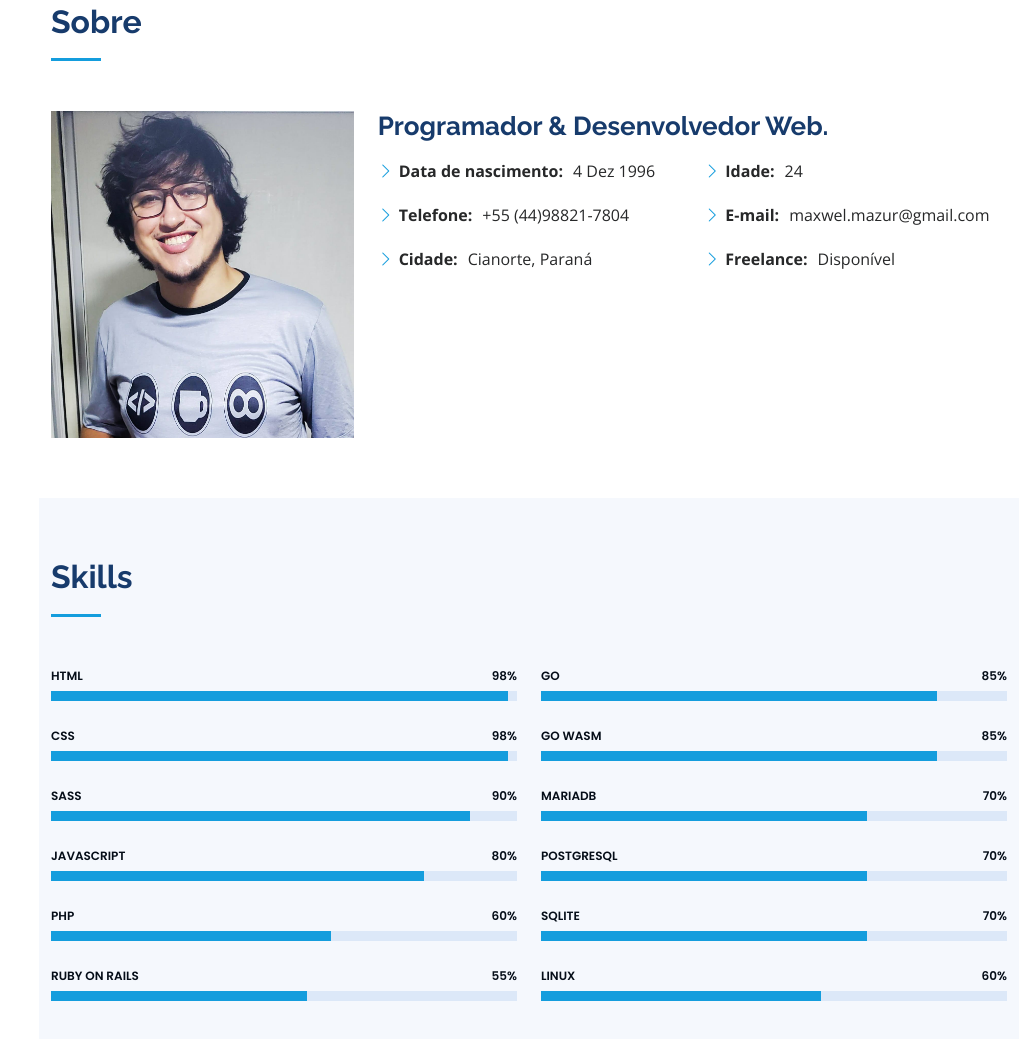
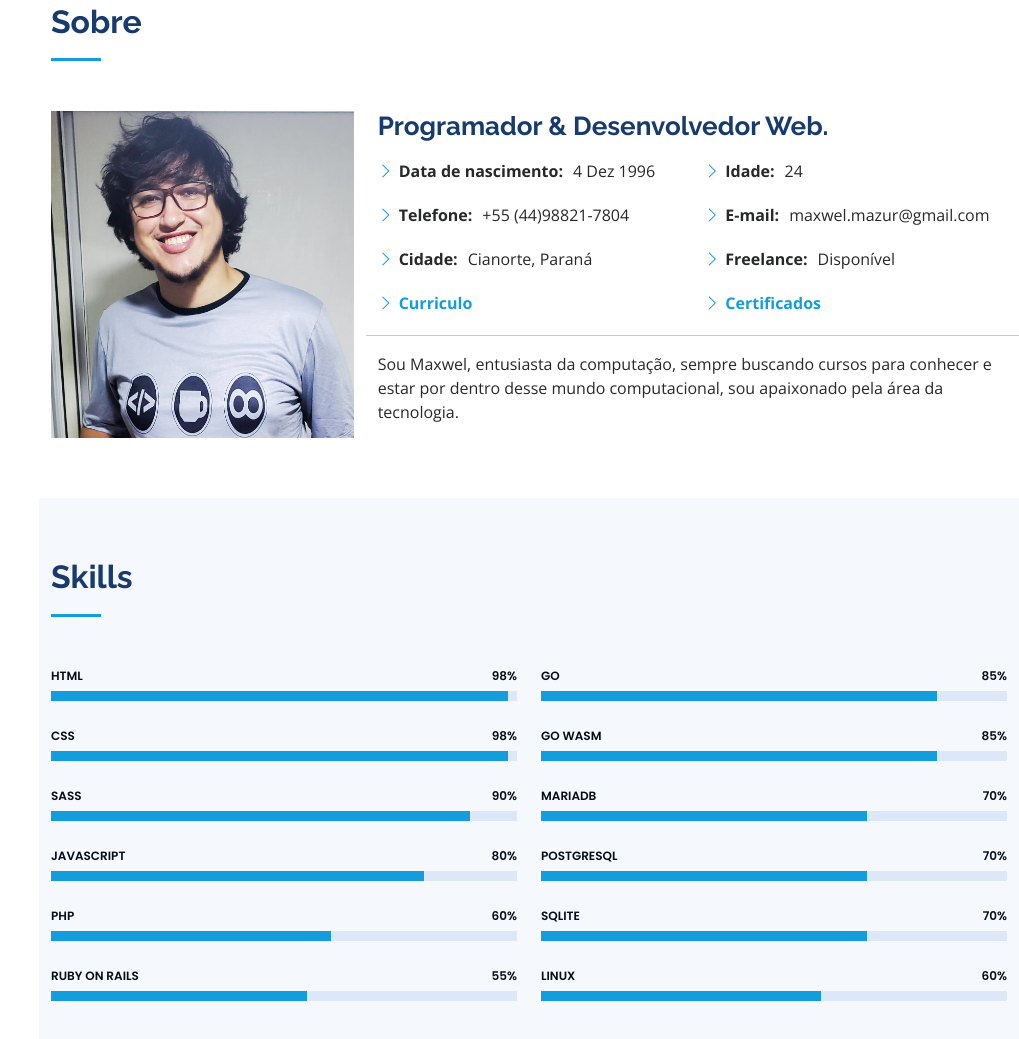
Before and after one commit to MaxwelMazur/portifolio.github.io, a plain HTML site: page index.html in a window 1280 px wide. Shown: the part 857-1896 px from the top of the page, without its empty margins (261-1280 px from the left). Drawn offline with nearby package versions, Linux system fonts and the light colour scheme.

Commit message:
Update index.html

```diff
--- a/index.html
+++ b/index.html
@@ -5,7 +5,7 @@
   <meta charset="utf-8">
   <meta content="width=device-width, initial-scale=1.0" name="viewport">
 
-  <title>Portfólio - Maxwel</title>
+  <title>Portfolio - Maxwel</title>
   <meta content="" name="description">
   <meta content="" name="keywords">
 
@@ -114,6 +114,27 @@
                   <li><i class="bi bi-chevron-right"></i> <strong>Freelance:</strong> <span>Disponível</span></li>
                 </ul>
               </div>
+
+              <div class="col-lg-6">
+                <ul>
+                  <li><i class="bi bi-chevron-right"></i> <strong><a target="_blank"
+                        href="./assets/curriculo/cv-maxwel.pdf">Curriculo</a></strong></li>
+                </ul>
+              </div>
+
+              <div class="col-lg-6">
+                <ul>
+                  <li><i class="bi bi-chevron-right"></i> <strong><a target="_blank"
+                        href="https://cursos.alura.com.br/user/maxwel-mazur/fullCertificate/4a1ddaf666696725cb43971d2b376371">Certificados</a></strong></li>
+                </ul>
+              </div>
+
+              <hr>
+
+              <div class="col-lg-12">
+                Sou Maxwel, entusiasta da computação, sempre buscando cursos para conhecer e estar por dentro desse mundo computacional, sou apaixonado pela área da tecnologia.
+              </div>
+
             </div>
           </div>
         </div>
@@ -271,7 +292,7 @@
               <h5>Bacharel em Engenharia
                 de Software</h5>
               <p><em>iniciado 01/2018 -
-                Incompleto</em></p>
+                  Incompleto</em></p>
               <p>Devido a questões economicas
                 cursei apenas 1 ano e 6 meses.</p>
             </div>
@@ -292,7 +313,7 @@
               <h5>Tecnológo em Sistemas
                 para Internet</h5>
               <p><em>iniciado 01/2021
-                Cursando</em></p>
+                  Cursando</em></p>
               <p>Devido a exigencia do mercado de
                 trabalho, iniciei uma graduação na
                 areá em que atuo, por saber a
@@ -364,10 +385,9 @@
 
           <div class="col-lg-7 mt-5 mt-lg-0 d-flex align-items-stretch">
             <iframe
-                src="https://www.google.com/maps/embed?pb=!1m18!1m12!1m3!1d3653.81215839932!2d-52.64805358532404!3d-23.682674584622696!2m3!1f0!2f0!3f0!3m2!1i1024!2i768!4f13.1!3m3!1m2!1s0x94ed59bbd87ae67d%3A0x3a9e53f54102346c!2sCianorte%20-%20PR%2C%2087200-000!5e0!3m2!1spt-BR!2sbr!4v1617376391025!5m2!1spt-BR!2sbr"
-                style="border: solid 1px #ced4da; width: 100%; height: 290px;" allowfullscreen=""
-                loading="lazy">
-              </iframe>
+              src="https://www.google.com/maps/embed?pb=!1m18!1m12!1m3!1d3653.81215839932!2d-52.64805358532404!3d-23.682674584622696!2m3!1f0!2f0!3f0!3m2!1i1024!2i768!4f13.1!3m3!1m2!1s0x94ed59bbd87ae67d%3A0x3a9e53f54102346c!2sCianorte%20-%20PR%2C%2087200-000!5e0!3m2!1spt-BR!2sbr!4v1617376391025!5m2!1spt-BR!2sbr"
+              style="border: solid 1px #ced4da; width: 100%; height: 290px;" allowfullscreen="" loading="lazy">
+            </iframe>
           </div>
 
         </div>
```
